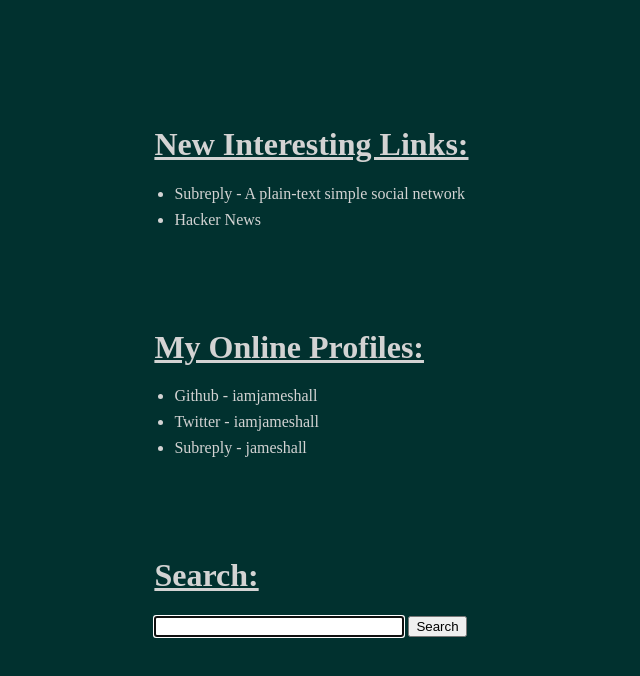
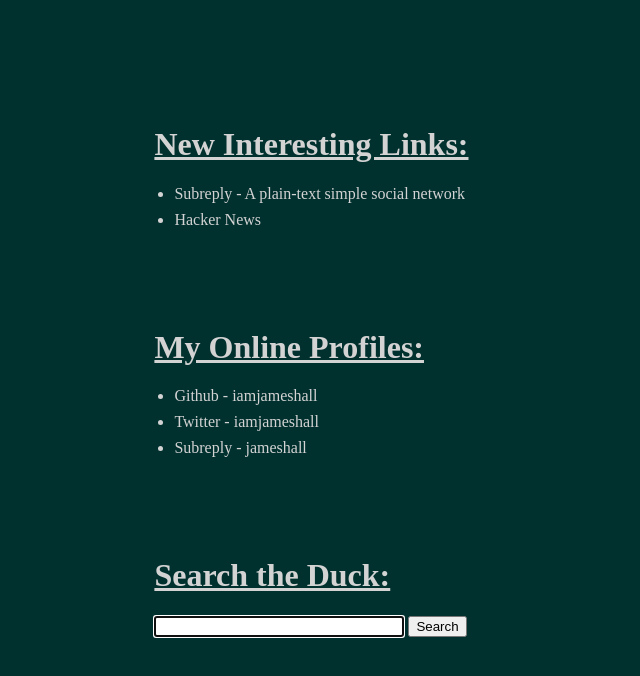
Before and after one commit to IAmJamesHall/personal-homepage, a plain HTML site: page index.html in a window 1280 px wide. Shown: the whole page, without its empty margins (0-640 px from the left). Drawn offline with Linux system fonts and the light colour scheme.

Commit message:
minor edits

```diff
--- a/index.html
+++ b/index.html
@@ -30,7 +30,7 @@
 
 
             <div class="section">
-                <h1>Search:</h1>
+                <h1>Search the Duck:</h1>
                 <form method="get" action="https://duckduckgo.com/">
                     <input size="40" name="q" id="q" autofocus>
                     <input type="submit" value="Search">
```
